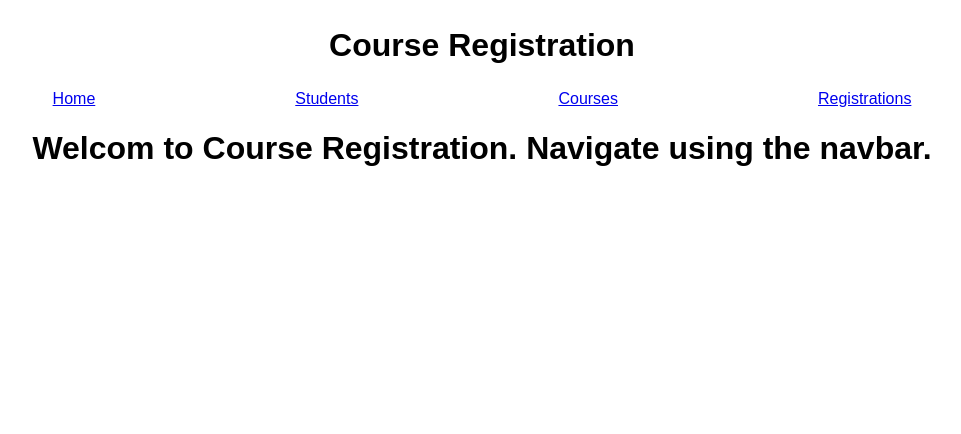
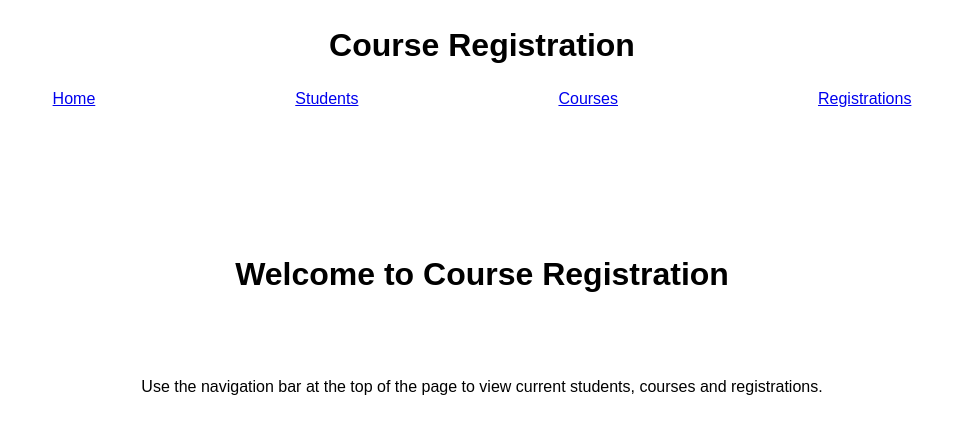
Before and after one commit to justinandr/class_registration, a React (Create React App) app in the folder client/: page / in a window 1280 px wide. Shown: the top 434 px of the page, without its empty margins (158-1119 px from the left). Built offline with nearby package versions, Linux system fonts and the light colour scheme; no server answers.

Commit message:
add styling

```diff
--- a/client/src/components/RegistrationCard.js
+++ b/client/src/components/RegistrationCard.js
@@ -15,6 +15,7 @@ function RegistrationCard({course}) {
 
     return (
         <div className="card">
+            <div className="card-content">
             <h3>{course.name}</h3>
             <p>Days: {course.days}</p>
             <p>Time: {course.start_time} - {course.end_time}</p>
@@ -26,6 +27,7 @@ function RegistrationCard({course}) {
             <button onClick={() => setShowStudents(!showStudents)}>
                 {showStudents ? 'Hide Enrolled Students' : 'Show Enrolled Students'}
             </button>
+            </div>
         </div>
     )
 
--- a/client/src/index.css
+++ b/client/src/index.css
@@ -21,6 +21,20 @@ h3{
     text-align: center;
     font-family: Arial, sans-serif;
     font-size: xx-large;
+}
+
+p{
+    margin: auto;
+    vertical-align: center;
+}
+
+.home-h1{
+    padding-top: 10%;
+}
+
+.home-p{
+    padding-top: 5%;
+    font-family: Arial, sans-serif;
 }
 
 button{
--- a/client/src/pages/Home.js
+++ b/client/src/pages/Home.js
@@ -1,5 +1,15 @@
+import React from "react"
+
 function Home(){
-    return <h1>Welcom to Course Registration. Navigate using the navbar.</h1>
+
+    return (
+        <div className="container">
+            <h1 className="home-h1">Welcome to Course Registration</h1>
+            <p className="home-p">Use the navigation bar at the top of the page to view current students, courses and registrations.
+            </p>
+        </div>
+    )
+
 }
 
 export default Home
```
Also changed, not shown: 1 other file (tests, documents, lock files or other folders).
